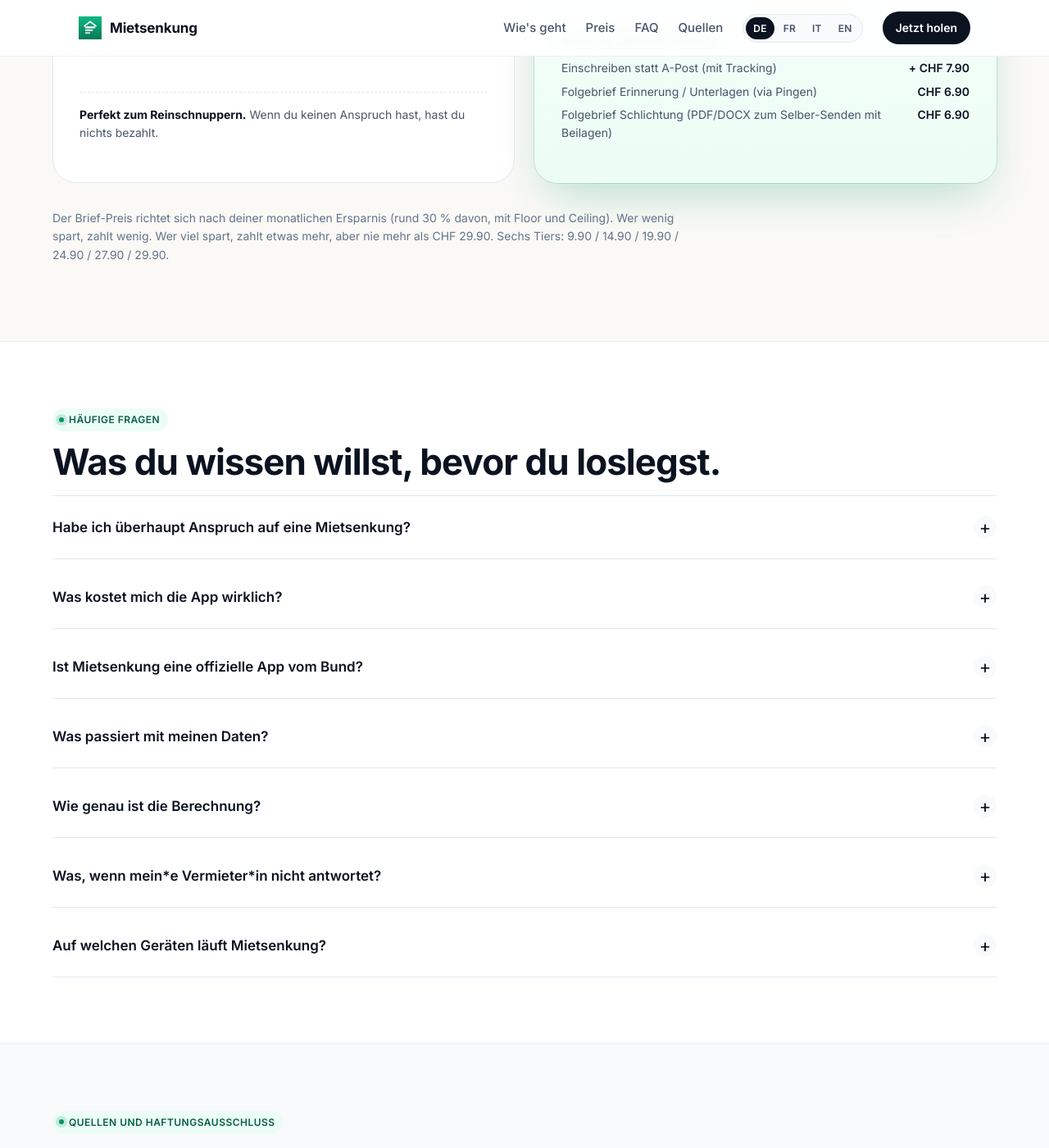
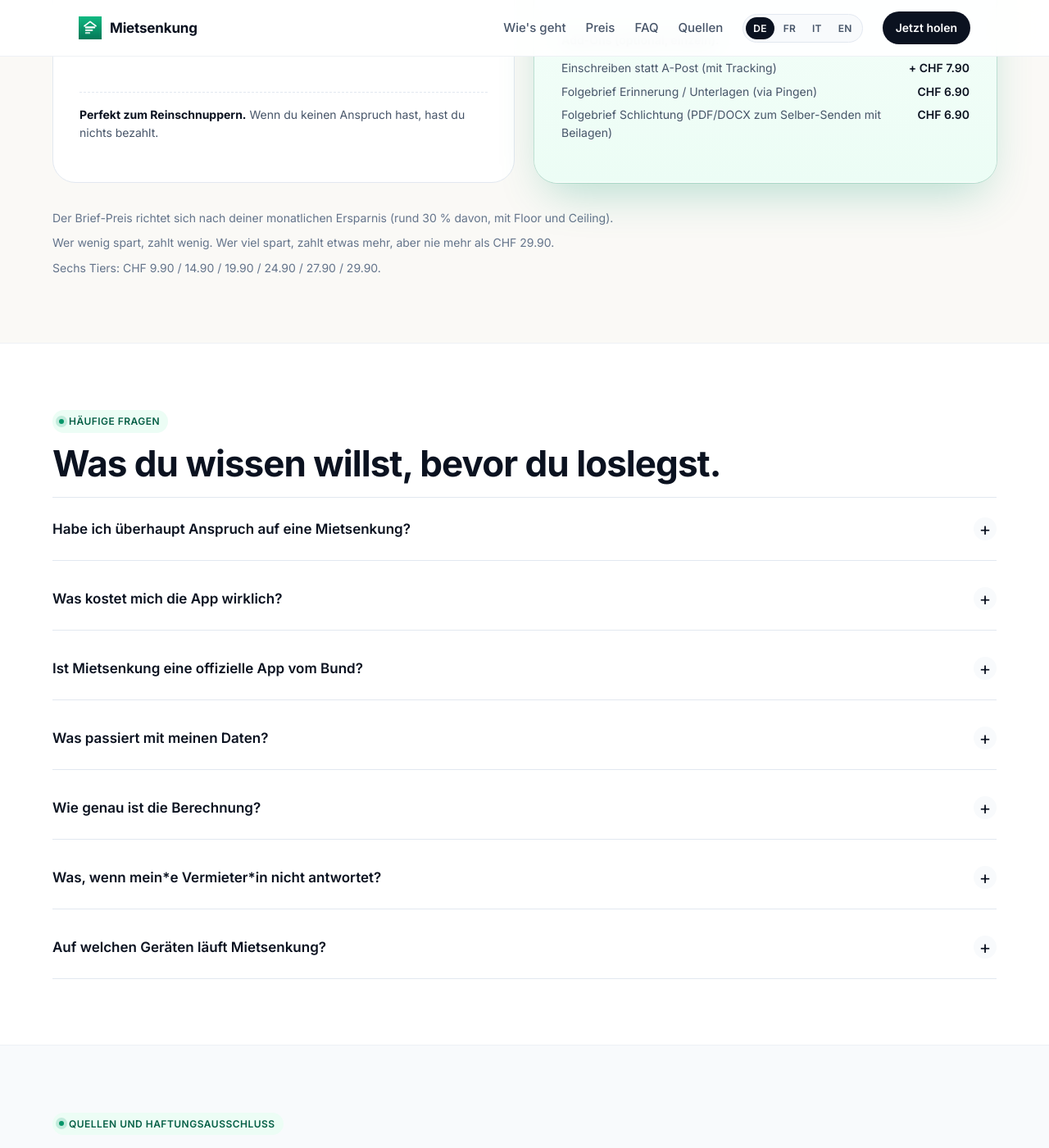
Before and after one commit to mietsenkung-app/mietsenkung-app.github.io, a Jekyll site: the page built from index.md, in a window 1280 px wide and 1400 px high, scrolled down 3842 px. Shown: the whole window at 82% size. Built offline with Jekyll 4.4.1, drawn with Linux system fonts in a browser that asks for light colours.

Commit message:
fix(pricing): pricing-note in 3 saubere absaetze umbrechen
Der lange einfach-Absatz brach an unguenstigen stellen um (z.B. mitten
in der Tier-Liste). Jetzt 3 .pricing-note-paragraphen mit + .pricing-note
margin-rule fuer engen abstand. Plus 30&nbsp;%, CHF&nbsp;9.90 etc. mit
nbsp damit zahl + einheit nicht trennen. Alle 4 sprachen.

```diff
--- a/assets/style.css
+++ b/assets/style.css
@@ -1056,10 +1056,12 @@ img, svg { max-width: 100%; height: auto; display: block; }
 
 .pricing-note {
   margin-top: var(--sp-8);
+  margin-bottom: 0;
   font-size: var(--fs-small);
   color: var(--ink-faint);
   max-width: 50rem;
 }
+.pricing-note + .pricing-note { margin-top: var(--sp-2); }
 
 /* ---------- 11. FAQ ---------- */
 .faq__list {
--- a/index.md
+++ b/index.md
@@ -327,7 +327,9 @@ permalink: /
       </article>
     </div>
 
-    <p class="pricing-note">Der Brief-Preis richtet sich nach deiner monatlichen Ersparnis (rund 30 % davon, mit Floor und Ceiling). Wer wenig spart, zahlt wenig. Wer viel spart, zahlt etwas mehr, aber nie mehr als CHF 29.90. Sechs Tiers: 9.90 / 14.90 / 19.90 / 24.90 / 27.90 / 29.90.</p>
+    <p class="pricing-note">Der Brief-Preis richtet sich nach deiner monatlichen Ersparnis (rund 30&nbsp;% davon, mit Floor und Ceiling).</p>
+    <p class="pricing-note">Wer wenig spart, zahlt wenig. Wer viel spart, zahlt etwas mehr, aber nie mehr als CHF&nbsp;29.90.</p>
+    <p class="pricing-note">Sechs Tiers: CHF&nbsp;9.90 / 14.90 / 19.90 / 24.90 / 27.90 / 29.90.</p>
   </div>
 </section>
 
```
Also changed, not shown: en/index.md (+3 -1 lines), fr/index.md (+3 -1 lines), it/index.md (+3 -1 lines).
